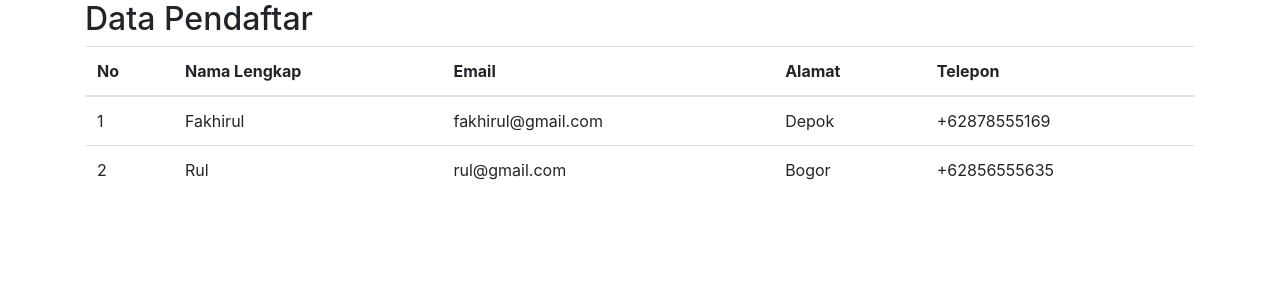
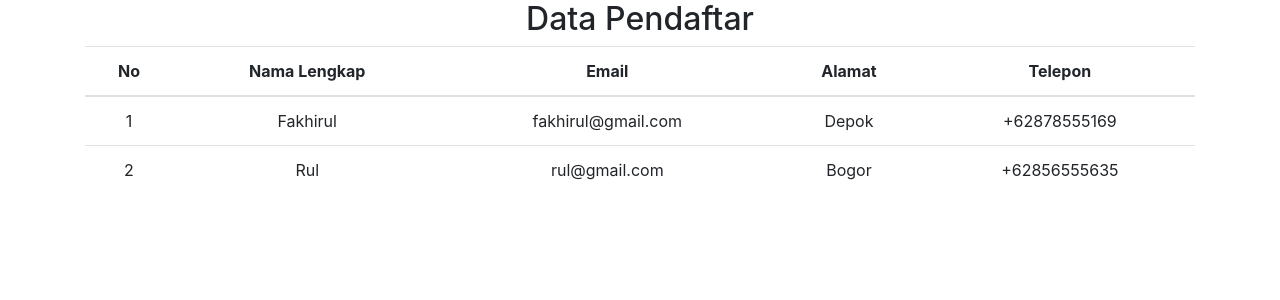
Before and after one commit to hexythegreat/pw2-2023, a PHP site: page /hasil_daftar.php in a window 1280 px wide. Shown: the top 300 px of the page. Run offline with PHP 8.4, Linux system fonts and the light colour scheme.

Commit message:
Update hasil_daftar.php
nambah css dikit jadiin center gapapa ye bang biar bagusan dikit hehe

```diff
--- a/pertemuan2/tugas/hasil_daftar.php
+++ b/pertemuan2/tugas/hasil_daftar.php
@@ -4,6 +4,11 @@
 	<title>Data Pendaftar</title>
 	<!-- Load Bootstrap CSS -->
 	<link rel="stylesheet" href="https://stackpath.bootstrapcdn.com/bootstrap/4.3.1/css/bootstrap.min.css" integrity="sha384-ggOyR0iXCbMQv3Xipma34MD+dH/1fQ784/j6cY/iJTQUOhcWr7x9JvoRxT2MZw1T" crossorigin="anonymous">
+	<style>
+		.container {
+		text-align:center;
+		}
+	</style>
 </head>
 <body>
 	<div class="container">
```
